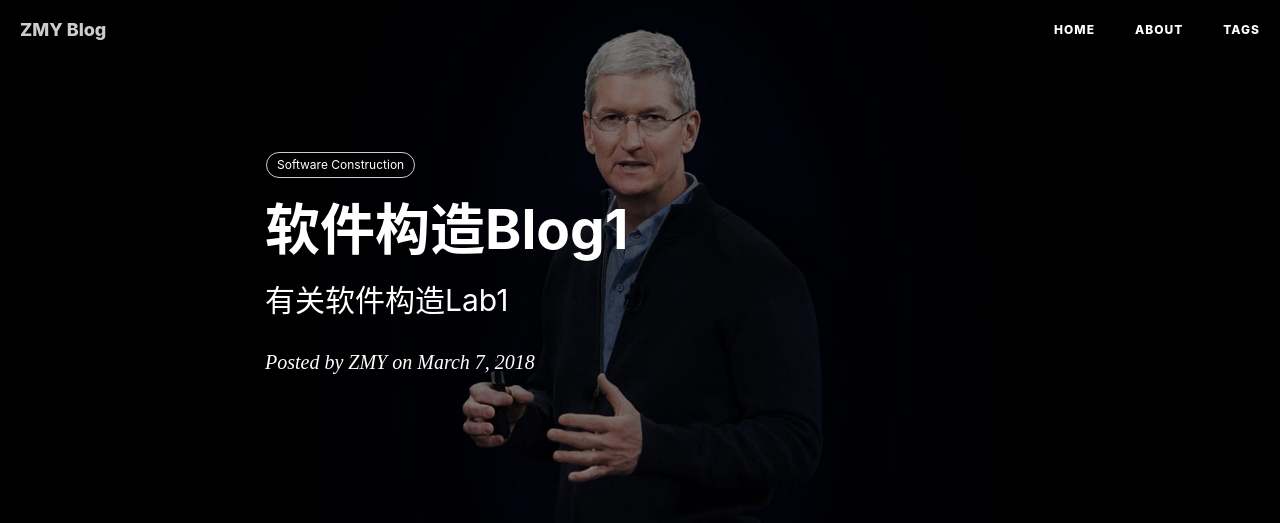
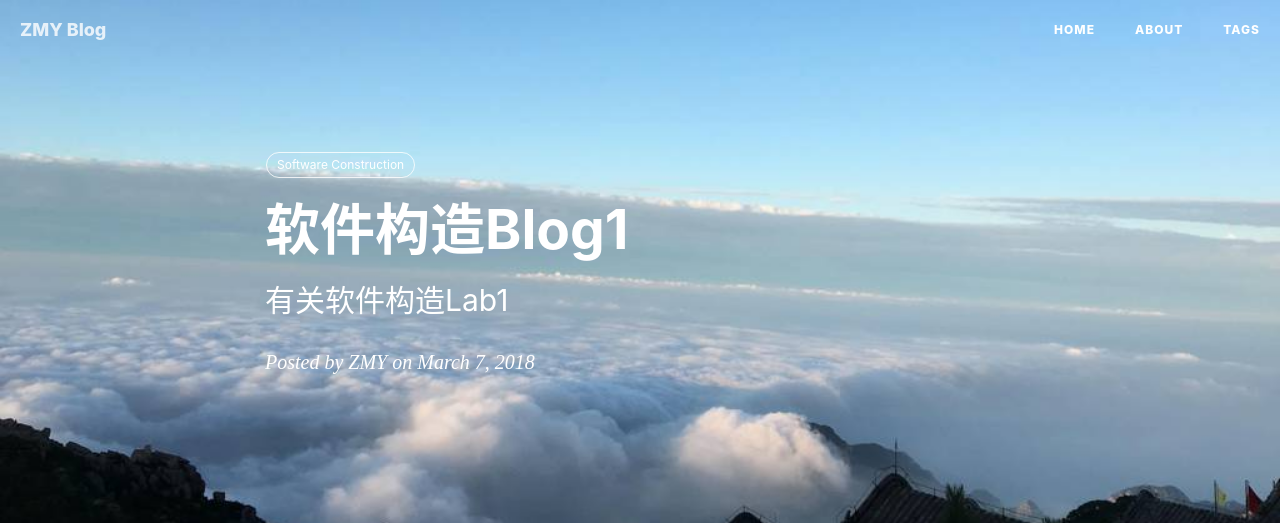
Before and after one commit to MingyanZHU/MingyanZHU.github.io, a Jekyll site: the page built from _posts/2018-03-07-软件构造Blog1.md, in a window 1280 px wide. Shown: the top 523 px of the page. Built offline with Jekyll 4.4.1, drawn with Linux system fonts in a browser that asks for light colours; nearby versions of some CDN libraries; comment, search, counter and statistics services are not loaded; grey boxes are pictures that could not be loaded.

Commit message:
Update background

```diff
--- a/_posts/2018-03-07-软件构造Blog1.md
+++ b/_posts/2018-03-07-软件构造Blog1.md
@@ -4,7 +4,7 @@
 subtitle:   有关软件构造Lab1
 date:       2018-03-07
 author:     ZMY
-header-img: img/post-bg-cook.jpg
+header-img: img/bg-sky-cloudy.jpg
 catalog: true
 tags:
     - Software Construction
```
Also changed, not shown: _posts/2018-03-10-软件构造Blog2.md (+1 -1 lines), img/bg-russia.jpg.
